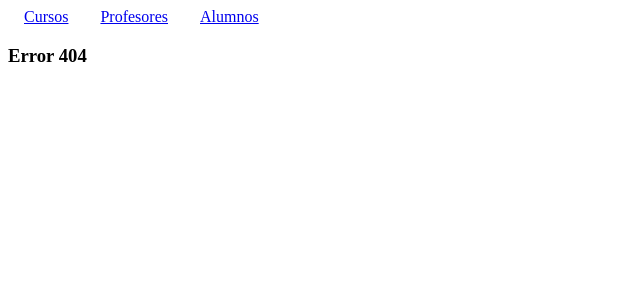
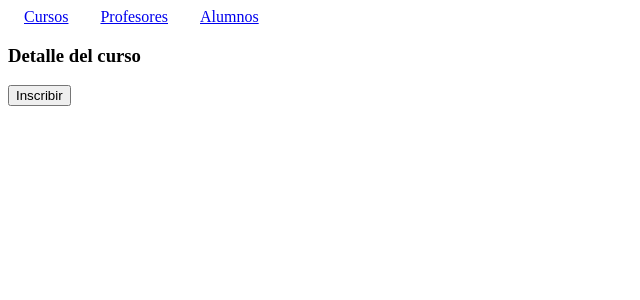
Before and after one commit to ronytacodev/website_VueRouter, a Vue app: page /cursos/0 in a window 1280 px wide. Before the commit this address had no page. Shown: the top 300 px of the page, without its empty margins (0-640 px from the left). Built offline with nearby package versions, Linux system fonts and the light colour scheme.

Commit message:
create component DetailCursos and DetailCursosPage

```diff
--- a/src/components/base/VLista.vue
+++ b/src/components/base/VLista.vue
@@ -2,7 +2,9 @@
     <div>
         <ul class="lista">
             <li class="lista__item" v-for="elemento in lista" :key="elemento.id">
-                {{ elemento.name }}
+                <router-link :to="{ name: 'cursos-detalle', params: { id: elemento.id } }">
+                    {{ elemento.name }}
+                </router-link>
             </li>
         </ul>
     </div>
--- /dev/null
+++ b/src/components/cursos/DetailCursos.vue
@@ -0,0 +1,29 @@
+<template>
+    <div>
+        <button class="btn" @click="showInscription = true">Inscribir</button>
+    </div>
+    <div v-if="showInscription" class="inscription">
+        <contacto-cursos />
+
+        <button @click="showInscription = false">Cancelar</button>
+    </div>
+</template>
+
+<script>
+
+import ContactoCursos from '@/components/cursos/ContactoCursos.vue';
+
+export default {
+    name: 'DetailCursos',
+    data() {
+        return {
+            showInscription: false
+        }
+    },
+    components: {
+        ContactoCursos
+    }
+}
+</script>
+
+<style lang="scss" scoped></style>
--- a/src/router/index.js
+++ b/src/router/index.js
@@ -1,6 +1,7 @@
 import { createRouter, createWebHistory } from 'vue-router'
 
-import CursosPage from '@/views/CursosPage'
+import CursosPage from '@/views/cursos/CursosPage'
+import DetailCursosPage from '@/views/cursos/DetailCursosPage'
 import ProfesoresPage from '@/views/ProfesoresPage'
 import AlumnosPage from '@/views/alumnos/AlumnosPage'
 import AlumnosA from '@/views/alumnos/AlumnosA'
@@ -15,6 +16,11 @@ const routes = [
     path: '/cursos',
     component: CursosPage,
     name: 'cursos'
+  },
+  {
+    path: '/cursos/:id',
+    component: DetailCursosPage,
+    name: 'cursos-detalle'
   },
   {
     path: '/profesores',
--- /dev/null
+++ b/src/views/cursos/DetailCursosPage.vue
@@ -0,0 +1,20 @@
+<template>
+    <div>
+        <h3>Detalle del curso</h3>
+        <detail-curso />
+    </div>
+</template>
+
+<script>
+
+import DetailCurso from '@/components/cursos/DetailCursos.vue'
+
+export default {
+    name: 'DetailCursosPage',
+    components: {
+        DetailCurso
+    }
+}
+</script>
+
+<style lang="scss" scoped></style>
```
Also changed, not shown: src/views/cursos/CursosPage.vue (renamed from src/views/CursosPage.vue).
